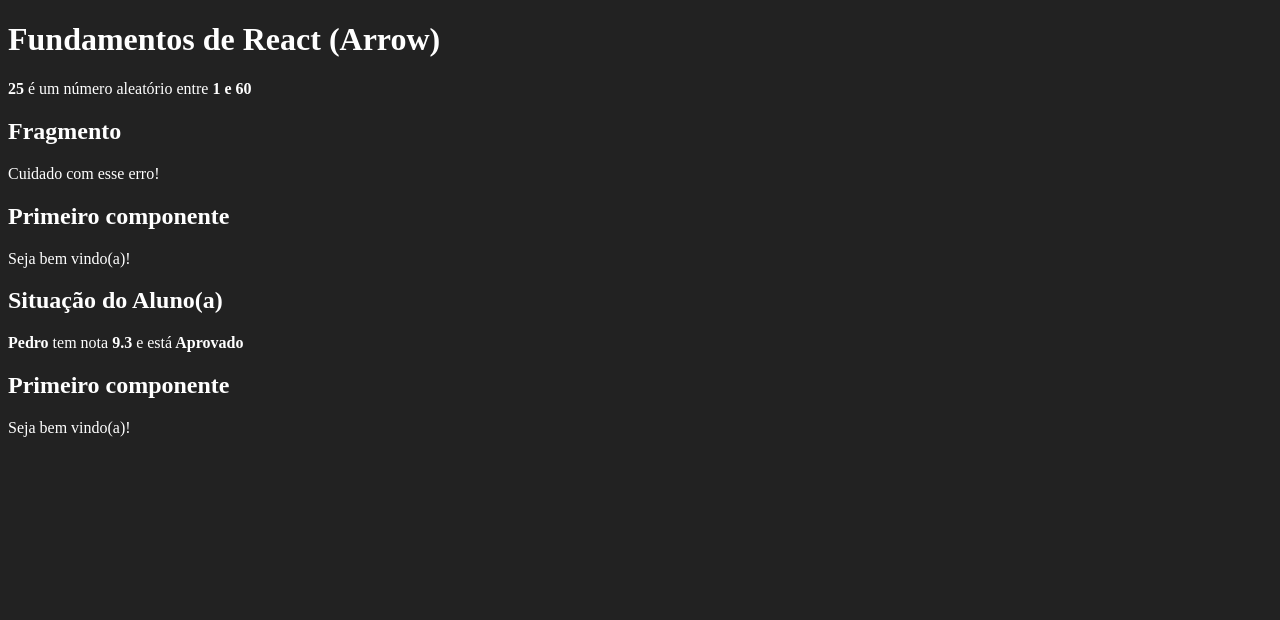
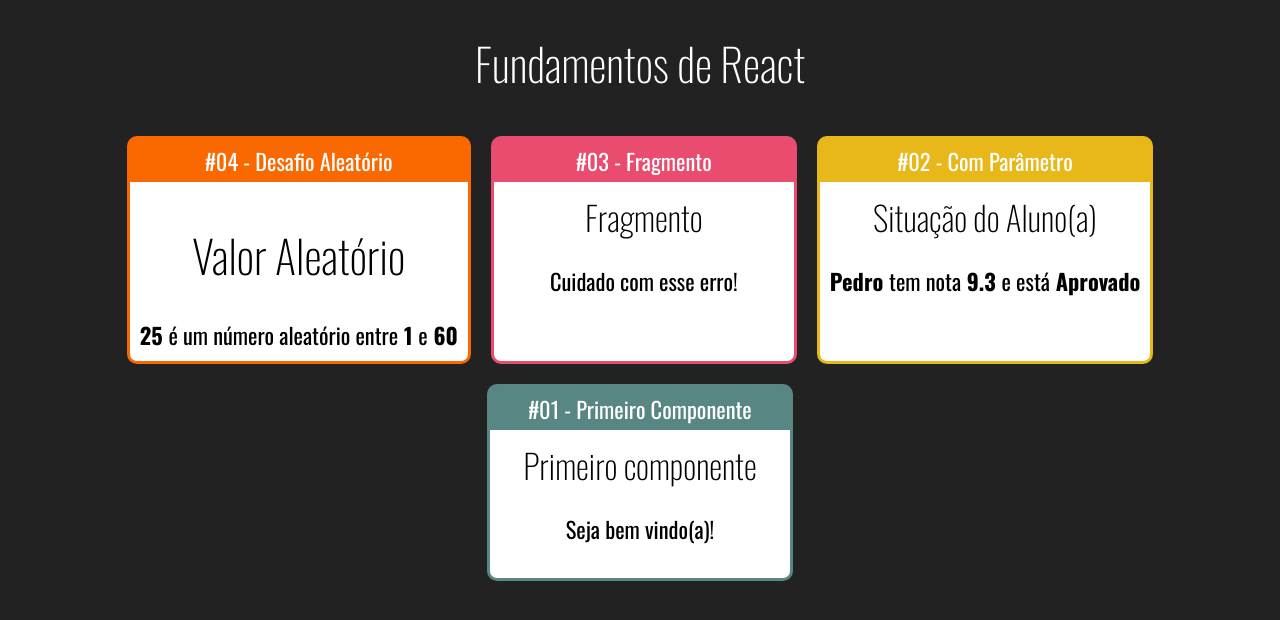
Before and after one commit to lucasmachadolopes/curso-react, a React (Create React App) app: page / in a window 1280 px wide. Shown: the top 620 px of the page. Built offline with nearby package versions, Linux system fonts and the light colour scheme.

Commit message:
Componente Card

```diff
--- a/public/index.html
+++ b/public/index.html
@@ -1,20 +1,22 @@
 <!DOCTYPE html>
 <html lang="en">
-  <head>
+
+<head>
     <meta charset="utf-8" />
     <link rel="icon" href="%PUBLIC_URL%/favicon.ico" />
     <meta name="viewport" content="width=device-width, initial-scale=1" />
     <meta name="theme-color" content="#000000" />
-    <meta
-      name="description"
-      content="Web site created using create-react-app"
-    />
+    <meta name="description" content="Web site created using create-react-app" />
     <link rel="apple-touch-icon" href="%PUBLIC_URL%/logo192.png" />
     <link rel="manifest" href="%PUBLIC_URL%/manifest.json" />
+    <link rel="preconnect" href="https://fonts.gstatic.com">
+    <link href="https://fonts.googleapis.com/css2?family=Oswald:wght@200;300;400;500;600;700&display=swap" rel="stylesheet">
     <title>React App</title>
-  </head>
-  <body>
+</head>
+
+<body>
     <noscript>You need to enable JavaScript to run this app.</noscript>
     <div id="root"></div>
-  </body>
+</body>
+
 </html>
--- /dev/null
+++ b/src/App.css
@@ -0,0 +1,5 @@
+.App .Cards{
+    display: flex;
+    justify-content: center;;
+    flex-wrap: wrap;
+}
--- a/src/App.jsx
+++ b/src/App.jsx
@@ -1,23 +1,35 @@
+import './App.css'
 import React from 'react'
-import Primeiro from './components/basicos/Primeiro'
-import ComParametros from './components/basicos/ComParametro'
-import Fragmento from './components/basicos/Fragmento'
-import Aleatorio from './components/basicos/Aleatorio'
+import Primeiro from './componentes/basicos/Primeiro'
+import ComParametros from './componentes/basicos/ComParametro'
+import Fragmento from './componentes/basicos/Fragmento'
+import Aleatorio from './componentes/basicos/Aleatorio'
+import Card from './componentes/layout/Card'
 
-export default function App () {
-    return(
-        <div id="app">
-        <h1>Fundamentos de React (Arrow)</h1>
-        <Aleatorio min={1} max = {60}></Aleatorio>
+
+export default function App() {
+    return (
+        <div className="App">
+            <h1>Fundamentos de React</h1>
+
+            <div className="Cards">
+                <Card titulo="#04 - Desafio Aleatório" color="#FA6900">
+                    <Aleatorio min={1} max={60} />
+                </Card>
+                <Card titulo="#03 - Fragmento" color="#E94C6F">
                     <Fragmento />
-        <Primeiro></Primeiro>
+                </Card>
+                <Card titulo="#02 - Com Parâmetro" color ="#E8B71A">
                     <ComParametros
                         titulo="Situação do Aluno(a)"
                         aluno="Pedro"
                         nota={9.3}
                     />
+                </Card>
+                <Card titulo="#01 - Primeiro Componente" color ="#588783">
                     <Primeiro></Primeiro>
-
+                </Card>
+            </div>
         </div>
     )
 }
--- a/src/components/basicos/Aleatorio.jsx
+++ b/src/componentes/basicos/Aleatorio.jsx
@@ -2,14 +2,17 @@
 
 
 export default (props) => {
-    const {min, max} = props;
+    const { min, max } = props;
 
     const randomBetween = parseInt(Math.random() * (max - min) + min)
     return (
         <>
+            <h1>Valor Aleatório</h1>
             <strong>{randomBetween} </strong>
             é um número aleatório entre
-            <strong> {props.min} e {props.max}</strong>
+            <strong> {props.min} </strong>
+            e
+            <strong> {props.max}</strong>
         </>
     )
 }
--- /dev/null
+++ b/src/componentes/layout/Card.css
@@ -0,0 +1,24 @@
+.Card {
+    border: 3px solid;
+    border-radius: 10px;
+    overflow: hidden;
+    margin: 10px;
+
+    display:flex;
+    flex-direction: column;
+    max-width: 500px;
+    min-width: 300px;
+}
+
+.Card .Title {
+    padding: 5px 0px;
+    display: flex;
+    justify-content: center;
+}
+
+.Card .Content {
+    flex-grow: 1;
+    background-color: white;
+    color: black;
+    padding: 10px;
+}
--- /dev/null
+++ b/src/componentes/layout/Card.jsx
@@ -0,0 +1,19 @@
+import React from 'react'
+import './Card.css'
+
+const Card = (props) => {
+    const cardStyle = {
+        backgroundColor: props.color || '#F00',
+        borderColor: props.color || '#F00'
+    }
+    return (
+        <div className="Card" style={cardStyle}>
+            <div className="Title" > {props.titulo} </div>
+            <div className="Content" >
+                {props.children}
+            </div>
+        </div>
+    )
+}
+
+export default Card
--- a/src/index.css
+++ b/src/index.css
@@ -1,4 +1,19 @@
-body{
-    background-color :#222;
+body {
+    background-color: #222;
     color: #fff;
+    font-family: Oswald;
+    text-align: center;
+    font-size: 1.4rem
 }
+
+h1,
+h2,
+h3 {
+    font-weight: 200;
+}
+
+h2,
+h3 {
+
+    margin: 0;
+}
```
Also changed, not shown: src/componentes/basicos/ComParametro.jsx (renamed from src/components/basicos/ComParametro.jsx), src/componentes/basicos/Fragmento.jsx (renamed from src/components/basicos/Fragmento.jsx), src/componentes/basicos/Primeiro.jsx (renamed from src/components/basicos/Primeiro.jsx). Lines whose indentation alone changed are shown as unchanged.
